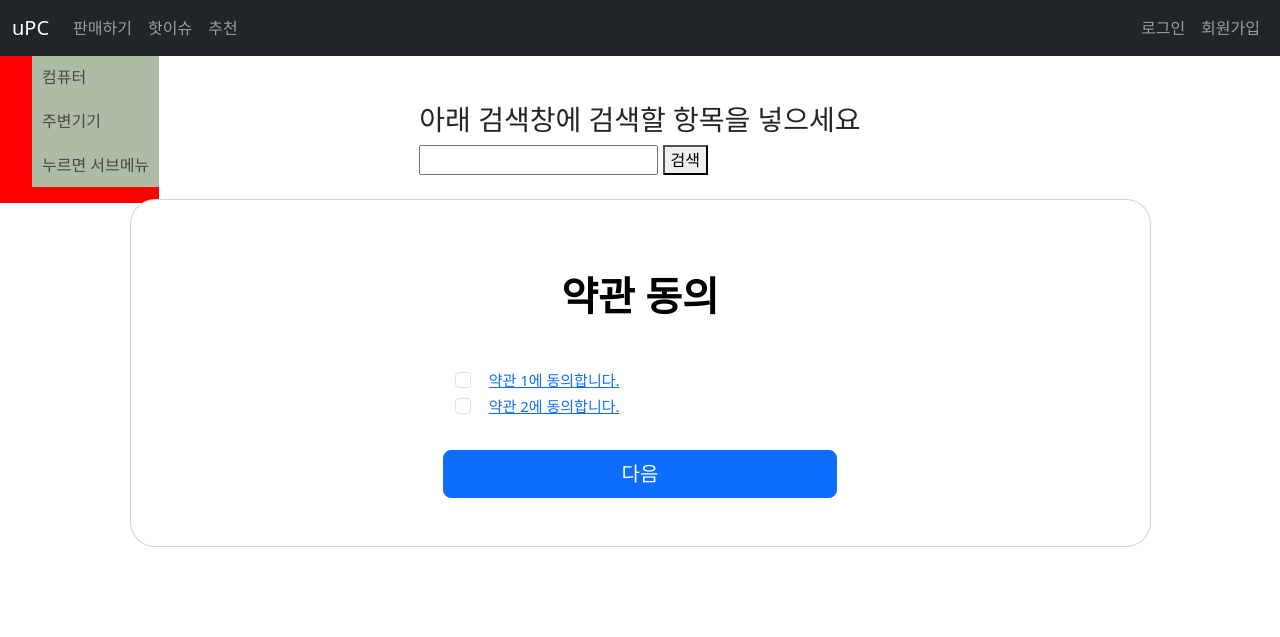
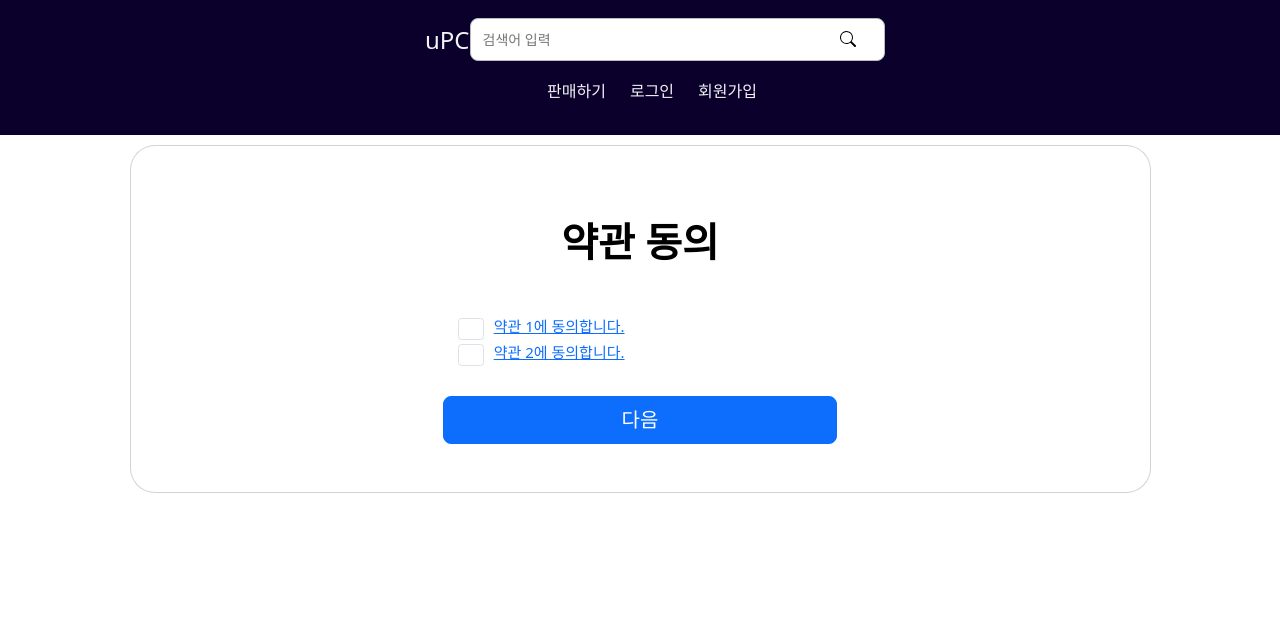
Before and after one commit to 2024-SoftwareProject/BE, a Django app: page /accounts/agreement/ in a window 1280 px wide. Shown: the top 637 px of the page. Run offline with Django 5.2, Linux system fonts and the light colour scheme; some libraries are stand-ins or nearby versions.

Commit message:
내비 바 다시 만듦 (계속 업데이트할 예정)

```diff
--- a/uPC_project/templates/base.html
+++ b/uPC_project/templates/base.html
@@ -1,154 +1,259 @@
 {% load django_bootstrap5 %}
 {% load static %}
-
 <!DOCTYPE html>
-<html lang="en">
+<html lang="kor">
 <head>
     <meta charset="UTF-8">
     <meta http-equiv="X-UA-Compatible" content="IE=edge">
     <meta name="viewport" content="width=device-width, initial-scale=1.0">
     <title>Document</title>
     {% bootstrap_css %}
-    <link rel="stylesheet" href="{% static "css/all.css" %}">
     <script src="https://ajax.googleapis.com/ajax/libs/jquery/3.5.1/jquery.min.js"></script>
     {% bootstrap_javascript %}
+    <style>
+      :root {
+      --accent-color: #f3ff87;
+      --text-color: #f0f4f5;
+      --background-color: #0b002b;}
 
-    <style>
-      .outer {
-          text-align: center;
+      .body {
+      margin: 0;
+      font-family: 'Montserrat';}
+
+      li a {
+      text-decoration: none;
+      color: var(--text-color);}
+
+      .navbar {
+      display: flex;
+      flex-direction: column; /* 컬럼 방향으로 배치 */
+      justify-content: space-between;
+      align-items: center;
+      background-color: var(--background-color);
+      padding: 8px 12px;
+      position: fixed; /* 추가된 부분 */
+      width: 100%; /* 추가된 부분 */
+      top: 0; /* 추가된 부분 */
+      left: 0; /* 추가된 부분 */
+      z-index: 9999; /* 추가된 부분 */
       }
-  </style>
 
+      .nav_logo a{
+      font-size: 24px;
+      color: var(--text-color);
+      text-decoration: none;}
 
+      .nav_logo i {
+      color: var(--accent-color);}
+
+      .nav_menu {
+      display: flex;
+      list-style: none;
+      padding-left: 0;}
+
+      .nav_menu li {
+      padding: 8px 12px;}
+
+      .nav_menu li:hover {
+      color: var(--background-color);
+      background-color: var(--accent-color);
+      border-radius: 4px;}
+
+      .nav_menu li a:hover {
+      color: var(--background-color);}
+
+      .nav_icons {
+      display: flex;
+      color: #7dc0ff;
+      list-style: none;
+      padding-left: 0;}
+
+      .nav_icons li {
+      padding: 8px 5px;}
+
+      .navbar_toggleBtn {
+      display: none;
+      color:var(--text-color);
+      font-size: 24px;}
+
+      .search {
+      display: flex;
+      align-items: center;
+      padding: 10px 10px;
+      }
+
+      .search input {
+      width: 415px;
+      border: 1px solid #bbb;
+      border-radius: 8px;
+      padding: 10px 12px;
+      font-size: 14px;
+      }
+
+      .search button {
+      background-color: transparent;
+      border: none;
+      cursor: pointer;
+      }
+
+      .search {
+      position: relative;
+      width: 450px;
+      }
+
+      input {
+      width: 100%;
+      border: 1px solid #bbb;
+      border-radius: 8px;
+      padding: 10px 12px;
+      font-size: 14px;
+      }
+
+      #gogo {
+      background-color: transparent; /* 배경색 제거 */
+      border: none; /* 테두리 제거 */
+      cursor: pointer; /* 커서를 포인터로 변경 */
+      position : absolute;
+      width: 17px;
+      top: 7px;
+      right: 15px;
+      margin: 0;
+      padding: 10px 10px;
+      }
+
+      .nav_logo{
+        margin-right: auto;
+      }
+
+    </style>
 </head>
-<body class="pt-5">
-<nav class="navbar navbar-expand-lg navbar-dark bg-dark fixed-top">
-    <div class="container-fluid">
-        <a class="navbar-brand" href="/">uPC</a>
-        <button class="navbar-toggler" type="button" data-bs-toggle="collapse" data-bs-target="#navbarSupportedContent"
-                aria-controls="navbarSupportedContent" aria-expanded="false" aria-label="Toggle navigation">
-            <span class="navbar-toggler-icon"></span>
+
+<body style="margin: 145px 0px">
+  <nav class="navbar">
+    <div class="search">
+      <div class="nav_logo">
+        <i class="fa-solid fa-star"></i>
+        <a href="/">uPC</a>
+      </div>
+      <form action="/products_app/search" method="GET">
+        <input type="text" name="query" value="" placeholder="검색어 입력">
+        <button type="submit" id="gogo">
+          <svg xmlns="http://www.w3.org/2000/svg" width="16" height="16" fill="currentColor" class="bi bi-search" viewBox="0 0 16 16">
+            <path d="M11.742 10.344a6.5 6.5 0 1 0-1.397 1.398h-.001q.044.06.098.115l3.85 3.85a1 1 0 0 0 1.415-1.414l-3.85-3.85a1 1 0 0 0-.115-.1zM12 6.5a5.5 5.5 0 1 1-11 0 5.5 5.5 0 0 1 11 0"/>
+          </svg>
         </button>
-        <div class="collapse navbar-collapse" id="navbarSupportedContent">
-            <ul class="navbar-nav me-auto mb-2 mb-lg-0">
-                <li class="nav-item">
-                    <a class="nav-link" href="#">판매하기</a>
+      </form>
+    </div>
+    <ul class="nav_menu">
+      <li>
+        <!--세로형 3단 드롭다운 메뉴-->
+        <!-- <div id="menu2">
+          <ul class="M01">
+            <li><a href="#">대메뉴1</a>
+              <ul class="M02">
+                <li><a href="#">소메뉴1</a>
+                  <ul class="M03">
+                    <li><a href="#">2단소메뉴1</a></li>
+                    <li><a href="#">2단소메뉴2</a></li>
+                    <li><a href="#">2단소메뉴3</a></li>
+                  </ul>
                 </li>
-                <li class="nav-item">
-                    <a class="nav-link" href="#">핫이슈</a>
+                <li><a href="#">소메뉴2</a>
+                  <ul class="M03">
+                    <li><a href="#">2단소메뉴1</a></li>
+                    <li><a href="#">2단소메뉴2</a></li>
+                    <li><a href="#">2단소메뉴3</a></li>
+                  </ul>
                 </li>
-                <li class="nav-item">
-                    <a class="nav-link" href="#">추천</a>
+                <li><a href="#">소메뉴3</a>
+                  <ul class="M03">
+                    <li><a href="#">2단소메뉴1</a></li>
+                    <li><a href="#">2단소메뉴2</a></li>
+                    <li><a href="#">2단소메뉴3</a></li>
+                  </ul>
                 </li>
+              </ul>
+            </li>
+            <li><a href="#">대메뉴2</a>
+              <ul class="M02">
+                <li><a href="#">소메뉴1</a>
+                  <ul class="M03">
+                    <li><a href="#">2단소메뉴1</a></li>
+                    <li><a href="#">2단소메뉴2</a></li>
+                    <li><a href="#">2단소메뉴3</a></li>
+                  </ul>
+                </li>
+                <li><a href="#">소메뉴2</a>
+                  <ul class="M03">
+                    <li><a href="#">2단소메뉴1</a></li>
+                    <li><a href="#">2단소메뉴2</a></li>
+                    <li><a href="#">2단소메뉴3</a></li>
+                  </ul>
+                </li>
+                <li><a href="#">소메뉴3</a>
+                  <ul class="M03">
+                    <li><a href="#">2단소메뉴1</a></li>
+                    <li><a href="#">2단소메뉴2</a></li>
+                    <li><a href="#">2단소메뉴3</a></li>
+                  </ul>
+                </li>
+              </ul>
+            </li>
+          <li><a href="#">대메뉴3</a>
+            <ul class="M02">
+              <li><a href="#">소메뉴1</a>
+                <ul class="M03">
+                  <li><a href="#">2단소메뉴1</a></li>
+                  <li><a href="#">2단소메뉴2</a></li>
+                  <li><a href="#">2단소메뉴3</a></li>
+                </ul>
+              </li>
+              <li><a href="#">소메뉴2</a>
+                <ul class="M03">
+                  <li><a href="#">2단소메뉴1</a></li>
+                  <li><a href="#">2단소메뉴2</a></li>
+                  <li><a href="#">2단소메뉴3</a></li>
+                </ul>
+              </li>
+              <li><a href="#">소메뉴3</a>
+                <ul class="M03">
+                  <li><a href="#">2단소메뉴1</a></li>
+                  <li><a href="#">2단소메뉴2</a></li>
+                  <li><a href="#">2단소메뉴3</a></li>
+                </ul>
+              </li>
             </ul>
-            <ul class="navbar-nav">
-                {% if user.is_authenticated %}
-                <li class="nav-item">
-                  <a class="nav-link" href="{% url 'mypage' %}">마이페이지</a>
-                </li>
-            </ul>
-                {% else %}
-                <li class="nav-item">
-                  <a class="nav-link" href="{% url 'login' %}">로그인</a>
-                </li>
-                <li class="nav-item">
-                  <a class="nav-link" href="{% url 'signup' %}">회원가입</a>
-                </li>
-                {% endif %}
-            </ul>
-            {% if user.is_authenticated %}
-            <form class="form-inline" action="{% url 'logout' %}" method="post">
-              {% csrf_token %}
-              <button class="btn btn-sm btn-outline-secondary" type="submit">Logout</button>
-            </form>
-            {% endif %}
-        </div>
-    </div>
-</nav>
+          </li>
+        </ul>
+      </div> -->
+      <li><a href="#" style="padding-top: 5px;">판매하기</a></li>
 
-
-<p> </p>
-
-
-
-<div class="outer"> <!-- 중앙 정렬을 원하는 부분 -->
-  <div class="inner">
-      <section>
-          <h3>아래 검색창에 검색할 항목을 넣으세요</h3>
-          <form action="/search" method="GET">
-              <div class="search">
-                  <input type="text" name="query" value="">
-                  <button type="submit">검색</button>
-              </div>
-          </form>
-      </section>
-  </div>
-</div>
-
-
-
-
-<div class="btn"></div>
-<div onclick="history.back();" class="page_cover"></div>
-  <div id="menu">
-    <ul class="main_category">
-      <li><a>컴퓨터</a>
-        <ul class="sub_menu">
-          <li><a>컴퓨터 메뉴1</a></li>
-          <li><a>컴퓨터 메뉴2</a></li>
-          <li><a>컴퓨터 메뉴3</a></li>
-          <li><a>컴퓨터 메뉴4</a></li>
-        </ul>
+      {% if user.is_authenticated %}
+      <li>
+        <a href="{% url 'mypage' %}"  style="padding-top: 5px;">마이페이지</a>
       </li>
 
-      <li><a>주변기기</a>
-        <ul class="sub_menu">
-          <li><a>주변기기 메뉴1</a></li>
-          <li><a>주변기기 메뉴2</a></li>
-          <li><a>주변기기 메뉴3</a></li>
-          <li><a>주변기기 메뉴4</a></li>
-        </ul>
+      {% else %}
+      <li>
+        <a href="{% url 'login' %}" style="padding-top: 5px;">로그인</a>
       </li>
+      <li>
+        <a href="{% url 'signup' %}"  style="padding-top: 5px;">회원가입</a>
+      </li>
+      {% endif %}
 
-      <li><a>누르면 서브메뉴</a>
-      <ul class="sub_menu">
-        <li><a>서브 메뉴1</a></li>
-        <li><a>서브 메뉴2</a></li>
-        <li><a>서브 메뉴3</a></li>
-        <li><a>서브 메뉴4</a></li>
-      </ul>
+      {% if user.is_authenticated %}
+      <li>
+        <a href="{% url 'logout' %}" onclick="event.preventDefault(); document.getElementById('logout-form').submit();">로그아웃</a>
+        <form id="logout-form" action="{% url 'logout' %}" method="post" style="display: none;">
+        {% csrf_token %}
+        </form>
       </li>
-  <div onclick="history.back();" class="close"></div>
-</div>
-<script type="text/javascript">
-  window.onhashchange = function() {
-    if (location.hash != "#open") {
-      $("#menu,.page_cover,html").removeClass("open");
-    }
-  };
-
-  $(document).ready(function(){
-    $("#menu ul.sub_menu").hide();
-    $("#menu ul.main_category li").click(function(){
-      $("ul",this).slideToggle("fast");
-    })
-  })
-</script>
-
-<!-- home_base.html
-<form action="/clawlingApp/search/" method="GET" class="mt-3">
-  <div class="row justify-content-center">
-    <div class="col-md-6">
-      <div class="input-group">
-          <input type="text" class="form-control" name="query" placeholder="검색어를 입력하세요">
-          <button class="btn btn-outline-secondary" type="submit">검색</button>
-      </div>
-    </div>
-  </div>
-</form> -->
+      {% endif %}
+    </ul>
+  </nav>
 
 {% block content %}
 {% endblock %}
 
 </body>
-</html>
```
